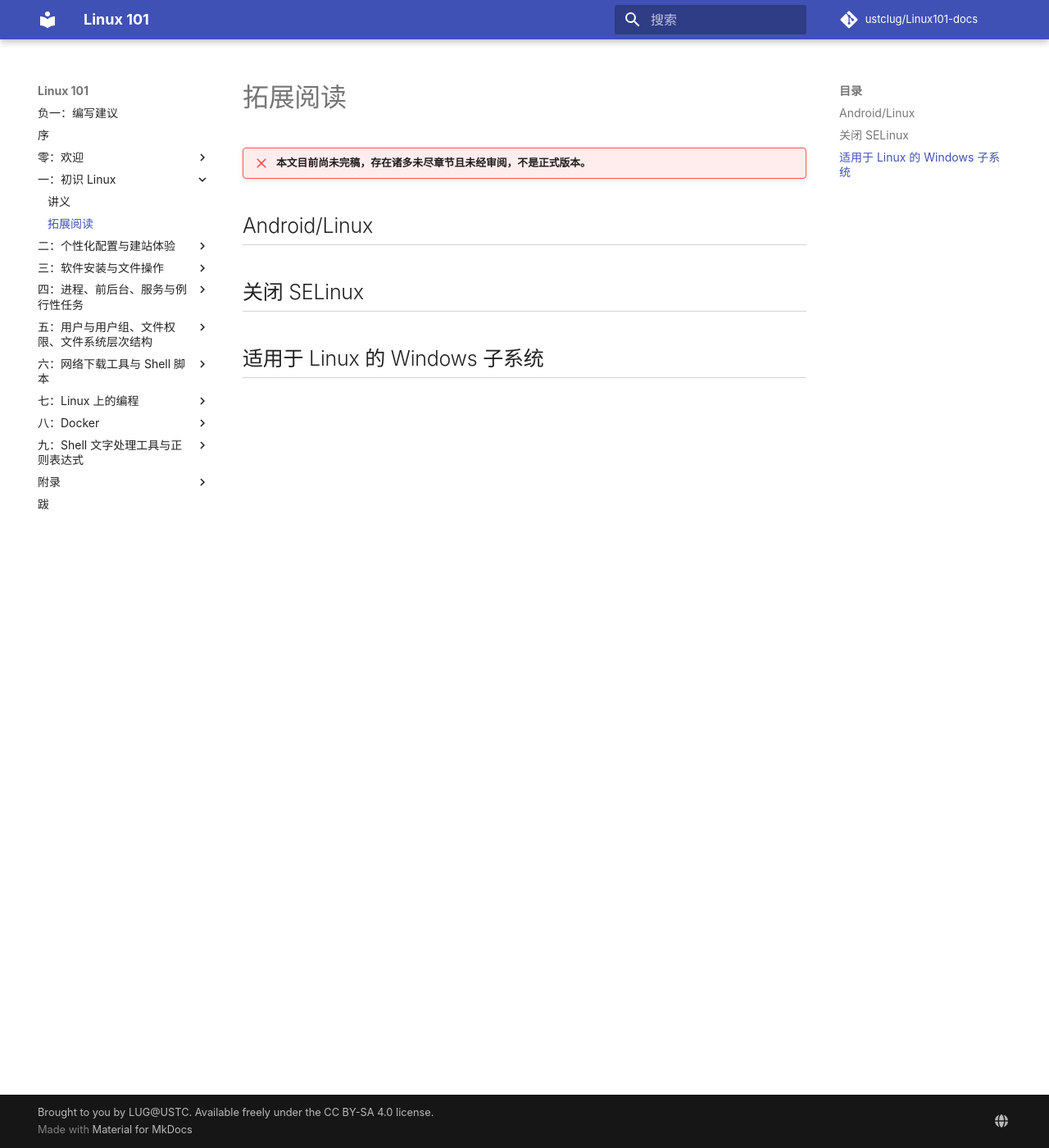
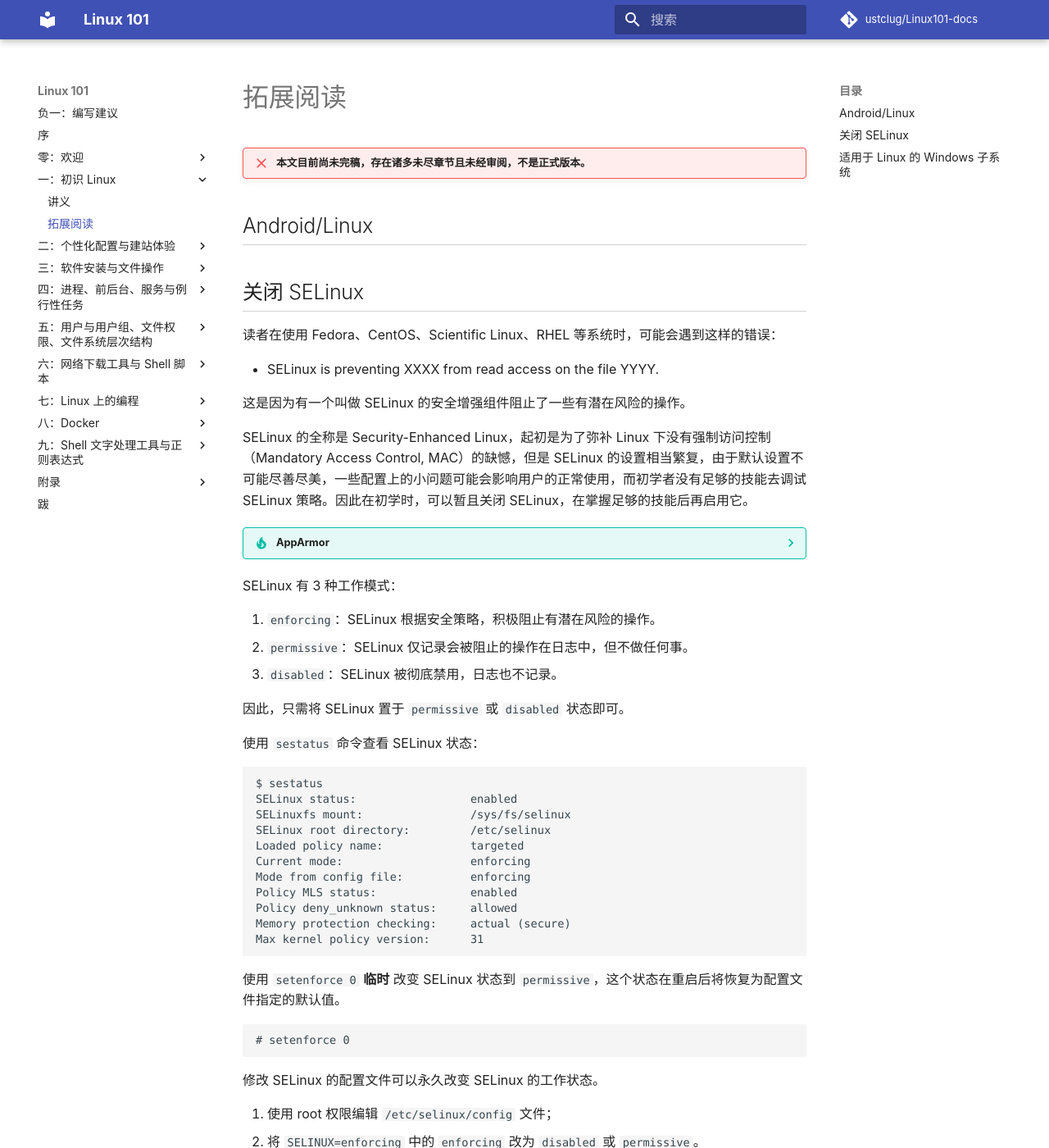
Before and after one commit to ustclug/Linux101-docs, an MkDocs documentation site: the page built from docs/Ch01/supplement.md, in a window 1280 px wide and 1400 px high. Shown: the whole window at 82% size. Built offline with MkDocs 1.6.1 and Material for MkDocs 9.7.7, drawn with Linux system fonts in a browser that asks for light colours; comment, search, counter and statistics services are not loaded; some of the changed text lies outside the part shown.

Commit message:
Ch01: disable SELinux

````diff
--- a/docs/Ch01/supplement.md
+++ b/docs/Ch01/supplement.md
@@ -6,4 +6,60 @@
 
 ## 关闭 SELinux {#close-seLinux}
 
+读者在使用 Fedora、CentOS、Scientific Linux、RHEL 等系统时，可能会遇到这样的错误：
+
+* SELinux is preventing XXXX from read access on the file YYYY.
+
+这是因为有一个叫做 SELinux 的安全增强组件阻止了一些有潜在风险的操作。
+
+SELinux 的全称是 Security-Enhanced Linux，起初是为了弥补 Linux 下没有强制访问控制（Mandatory Access Control, MAC）的缺憾，但是 SELinux 的设置相当繁复，由于默认设置不可能尽善尽美，一些配置上的小问题可能会影响用户的正常使用，而初学者没有足够的技能去调试 SELinux 策略。因此在初学时，可以暂且关闭 SELinux，在掌握足够的技能后再启用它。
+
+??? tip "AppArmor"
+
+    在 Debian、Ubuntu 系发行版中，默认使用的是称作 AppArmor 的同类组件。与 SELinux 相比，AppArmor 更简单一些，且一般不会对用户的正常使用造成困扰。
+
+SELinux 有 3 种工作模式：
+
+1. `enforcing`：SELinux 根据安全策略，积极阻止有潜在风险的操作。
+2. `permissive`：SELinux 仅记录会被阻止的操作在日志中，但不做任何事。
+3. `disabled`：SELinux 被彻底禁用，日志也不记录。
+
+因此，只需将 SELinux 置于 `permissive` 或 `disabled` 状态即可。
+
+使用 `sestatus` 命令查看 SELinux 状态：
+
+```
+$ sestatus
+SELinux status:                 enabled
+SELinuxfs mount:                /sys/fs/selinux
+SELinux root directory:         /etc/selinux
+Loaded policy name:             targeted
+Current mode:                   enforcing
+Mode from config file:          enforcing
+Policy MLS status:              enabled
+Policy deny_unknown status:     allowed
+Memory protection checking:     actual (secure)
+Max kernel policy version:      31
+```
+
+使用 `setenforce 0` **临时** 改变 SELinux 状态到 `permissive`，这个状态在重启后将恢复为配置文件指定的默认值。
+
+```
+# setenforce 0
+```
+
+修改 SELinux 的配置文件可以永久改变 SELinux 的工作状态。
+
+1. 使用 root 权限编辑 `/etc/selinux/config` 文件；
+2. 将 `SELINUX=enforcing` 中的 `enforcing` 改为 `disabled` 或 `permissive`。
+
+编辑完成后，使用 `sestatus` 可以看到修改效果：
+
+```
+[...]
+Current mode:                   permissive  # <-
+Mode from config file:          permissive  # <- 或 disabled
+[...]
+```
+
 ## 适用于 Linux 的 Windows 子系统 {#wsl}
````
